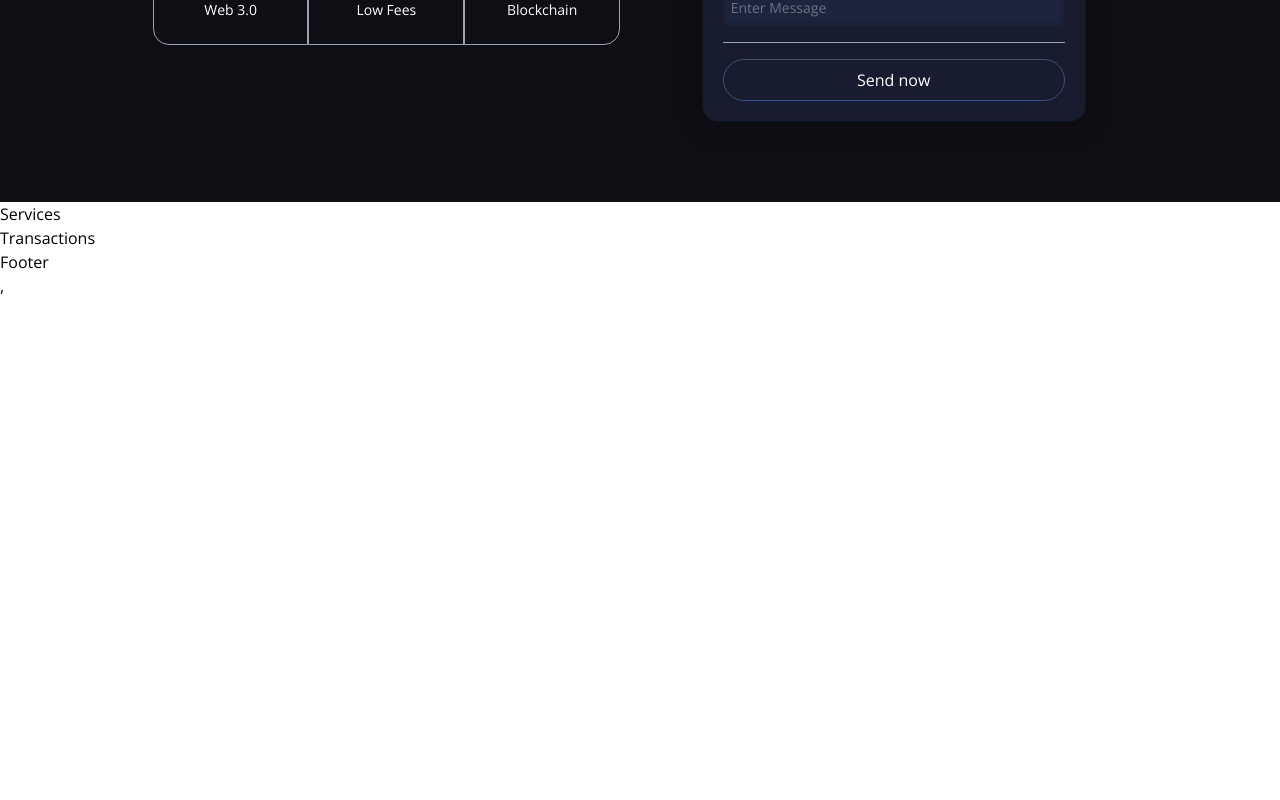
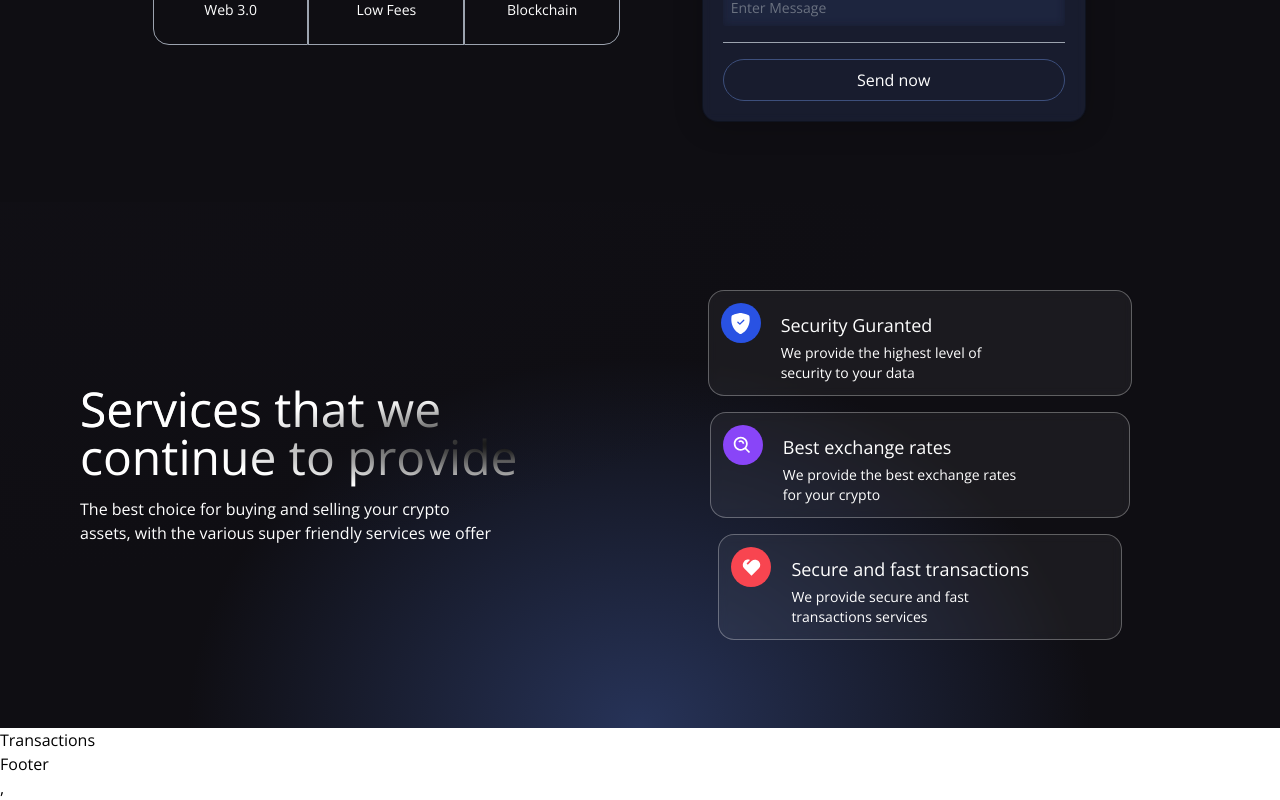
Before and after one commit to Thebks/Web3_Prac, a React (Vite) app in the folder client/: page / in a window 1280 px wide. Shown: the part 547-1347 px from the top of the page. Before the commit the page ends 845 px from the top, so only its background shows below. Built offline with nearby package versions, Linux system fonts and the light colour scheme.

Commit message:
Added service cards

```diff
--- a/client/src/components/Services.jsx
+++ b/client/src/components/Services.jsx
@@ -1,6 +1,60 @@
+import React from "react";
+import { BsShieldFillCheck } from 'react-icons/bs';
+import { BiSearchAlt } from 'react-icons/bi';
+import { RiHeart2Fill } from 'react-icons/ri';
+
+const ServiceCard = ({ color, title, icon, subtitle }) => (
+    <div className="flex flex-row justify-start items-start white-glassmorphism p-3 m-2 cursor-pointer hover:shadow-xl">
+        <div className={`w-10 h-10 rounded-full flex justify-center items-center ${color}`}>
+            {icon}
+        </div>
+        <div className="ml-5 flex flex-col flex-1">
+            <h3 className="mt-2 text-white text-lg">{title}</h3>
+            <p className="mt-1 text-white text-sm md:w-9/12">
+                {subtitle}
+            </p>
+        </div>
+    </div>
+);
+
 const Services = () => {
     return (
-        <h1>Services</h1>
+        <div className="flex w-full justify-center items-center gradient-bg-services">
+            <div className="flex mf:flex-row flex-col items-center justify-between md:p-20 py-12 px-4">
+                <div className="flex-1 flex flex-col justify-start items-start">
+                    <h1 className="text-white text-3xl sm:text-5xl py-2 text-gradient ">
+                        Services that we
+                        <br />
+                        continue to provide
+                    </h1>
+                    <p className="text-left my-2 text-white font-light md:w-9/12 w-11/12 text-base">
+                        The best choice for buying and selling your crypto assets, with the
+                        various super friendly services we offer
+                    </p>
+                </div>
+
+                <div className="flex-1 flex flex-col justify-start items-center">
+                    <ServiceCard
+                        color="bg-[#2952E3]"
+                        title="Security Guranted"
+                        icon={< BsShieldFillCheck fontSize={21} className="text-white" />}
+                        subtitle="We provide the highest level of security to your data"
+                    />
+                    <ServiceCard
+                        color="bg-[#8945F8]"
+                        title="Best exchange rates"
+                        icon={<BiSearchAlt fontSize={21} className="text-white" />}
+                        subtitle="We provide the best exchange rates for your crypto"
+                    />
+                    <ServiceCard
+                        color="bg-[#F84550]"
+                        title="Secure and fast transactions"
+                        icon={<RiHeart2Fill fontSize={21} className="text-white" />}
+                        subtitle="We provide secure and fast transactions services"
+                    />
+                </div>
+            </div>
+        </div>
     );
 }
 
```
